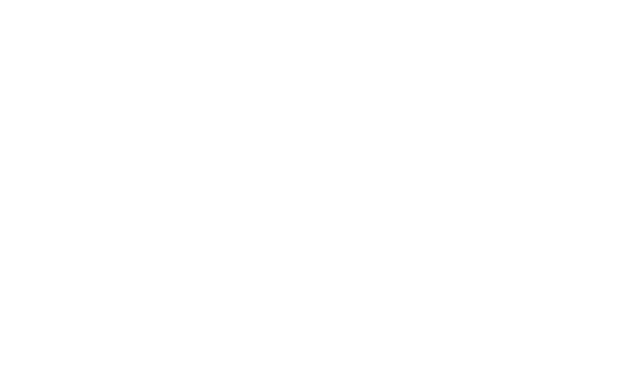
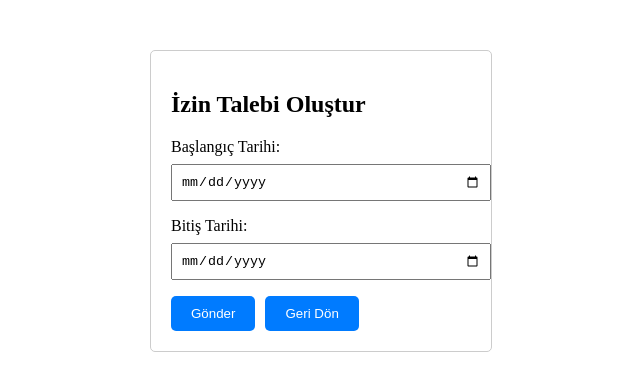
Before and after one commit to burakugras/EmployeeTrackUI, an Angular app: page /leave-request-create in a window 1280 px wide. Before the commit this address led to /. Shown: the top 390 px of the page, without its empty margins (319-959 px from the left). Built offline with nearby package versions, Linux system fonts and the light colour scheme.

Commit message:
update leave-request

```diff
--- a/src/app/app-routing.module.ts
+++ b/src/app/app-routing.module.ts
@@ -2,10 +2,12 @@
 import { RouterModule, Routes } from '@angular/router';
 import { LoginComponent } from './login/login.component';
 import { LeaveRequestComponent } from './leave-request/leave-request.component';
+import { LeaveRequestCreateComponent } from './leave-request-create/leave-request-create.component';
 
 const routes: Routes = [
   { path: 'login', component: LoginComponent },
   { path: 'leave-request', component: LeaveRequestComponent },
+  { path: 'leave-request-create', component: LeaveRequestCreateComponent },
   { path: '', redirectTo: '/login', pathMatch: 'full' }
 ];
 
--- a/src/app/app.module.ts
+++ b/src/app/app.module.ts
@@ -6,13 +6,15 @@
 import { AppRoutingModule } from './app-routing.module'; // Routing modülü
 import { AppComponent } from './app.component'; // Ana bileşen
 import { LoginComponent } from './login/login.component'; // Login bileşeni
-import { LeaveRequestComponent } from './leave-request/leave-request.component'; // Leave Request bileşeni
+import { LeaveRequestComponent } from './leave-request/leave-request.component';
+import { LeaveRequestCreateComponent } from './leave-request-create/leave-request-create.component'; // Leave Request bileşeni
 
 @NgModule({
   declarations: [
     AppComponent,
     LoginComponent,
-    LeaveRequestComponent // Leave Request bileşenini ekledik
+    LeaveRequestComponent,
+    LeaveRequestCreateComponent // Leave Request bileşenini ekledik
   ],
   imports: [
     BrowserModule,
--- /dev/null
+++ b/src/app/leave-request-create/leave-request-create.component.css
@@ -0,0 +1,33 @@
+.leave-request-create-container {
+    width: 300px;
+    margin: 50px auto;
+    padding: 20px;
+    border: 1px solid #ccc;
+    border-radius: 5px;
+  }
+  .leave-request-create-container label {
+    display: block;
+    margin-bottom: 8px;
+  }
+  .leave-request-create-container input {
+    width: 100%;
+    padding: 8px;
+    margin-bottom: 16px;
+  }
+  button {
+    padding: 10px 20px;
+    margin-right: 10px;
+    background-color: #007bff;
+    color: white;
+    border: none;
+    border-radius: 5px;
+    cursor: pointer;
+  }
+  button:hover {
+    background-color: #0056b3;
+  }
+  .success-message {
+    margin-top: 20px;
+    color: green;
+    font-weight: bold;
+  }
--- /dev/null
+++ b/src/app/leave-request-create/leave-request-create.component.html
@@ -0,0 +1,18 @@
+<div class="leave-request-create-container">
+    <h2>İzin Talebi Oluştur</h2>
+    <form (ngSubmit)="onSubmit()">
+      <div>
+        <label for="startDate">Başlangıç Tarihi:</label>
+        <input type="date" id="startDate" [(ngModel)]="startDate" name="startDate" required />
+      </div>
+      <div>
+        <label for="endDate">Bitiş Tarihi:</label>
+        <input type="date" id="endDate" [(ngModel)]="endDate" name="endDate" required />
+      </div>
+      <button type="submit">Gönder</button>
+      <button type="button" (click)="goBack()">Geri Dön</button>
+    </form>
+    <div *ngIf="successMessage" class="success-message">
+      {{ successMessage }}
+    </div>
+  </div>
--- /dev/null
+++ b/src/app/leave-request-create/leave-request-create.component.ts
@@ -0,0 +1,38 @@
+import { Component } from '@angular/core';
+import { LeaveRequestService } from '../leave-request.service';
+import { Router } from '@angular/router';
+
+@Component({
+  selector: 'app-leave-request-create',
+  templateUrl: './leave-request-create.component.html',
+  styleUrls: ['./leave-request-create.component.css']
+})
+export class LeaveRequestCreateComponent {
+  startDate: string = '';
+  endDate: string = '';
+  successMessage: string | null = null;
+
+  constructor(private leaveRequestService: LeaveRequestService, private router: Router) {}
+
+  onSubmit(): void {
+    const leaveRequest = {
+      startDate: this.startDate,
+      endDate: this.endDate
+    };
+
+    this.leaveRequestService.createLeaveRequest(leaveRequest).subscribe({
+      next: () => {
+        this.successMessage = 'İzin talebi başarılı bir şekilde oluşturuldu.';
+        setTimeout(() => this.router.navigate(['/leave-request']), 2000);
+      },
+      error: (err) => {
+        alert('İzin talebi oluşturulamadı. Lütfen tekrar deneyin.');
+        console.error(err);
+      }
+    });
+  }
+
+  goBack(): void {
+    this.router.navigate(['/leave-request']);
+  }
+}
--- a/src/app/leave-request.service.ts
+++ b/src/app/leave-request.service.ts
@@ -24,4 +24,11 @@
     });
     return this.http.get(`${this.baseUrl}/api/LeaveRequest`, { headers });
   }
+
+  createLeaveRequest(request: { startDate: string; endDate: string }): Observable<any> {
+    const headers = new HttpHeaders({
+      Authorization: `Bearer ${localStorage.getItem('token')}`
+    });
+    return this.http.post(`${this.baseUrl}/api/LeaveRequest`, request, { headers });
+  }
 }
--- a/src/app/leave-request/leave-request.component.ts
+++ b/src/app/leave-request/leave-request.component.ts
@@ -8,17 +8,22 @@
   styleUrls: ['./leave-request.component.css']
 })
 export class LeaveRequestComponent implements OnInit {
-  userName: string = 'Kullanıcı Adı'; // Bu bilgi JWT Token'dan alınabilir.
+  userName: string = '';
   leaveRequests: any[] = [];
 
   constructor(private leaveRequestService: LeaveRequestService, private router: Router) {}
 
   ngOnInit(): void {
-    this.getLeaveRequests();
+    const employeeId = this.getEmployeeIdFromToken();
+    if (employeeId) {
+      this.getLeaveRequests(employeeId);
+    } else {
+      console.error('Token\'dan kullanıcı ID\'si alınamadı.');
+    }
   }
 
-  getLeaveRequests(): void {
-    this.leaveRequestService.getEmployeeRequests('current-user-id').subscribe({
+  getLeaveRequests(employeeId: string): void {
+    this.leaveRequestService.getEmployeeRequests(employeeId).subscribe({
       next: (data) => {
         this.leaveRequests = data;
       },
@@ -26,6 +31,20 @@
         console.error('Hata:', err);
       }
     });
+  }
+
+  getEmployeeIdFromToken(): string | null {
+    const token = localStorage.getItem('token');
+    if (!token) return null;
+
+    try {
+      const payload = JSON.parse(atob(token.split('.')[1]));
+      this.userName = `${payload.FirstName} ${payload.LastName}`;
+      return payload.employeeId || null;
+    } catch (e) {
+      console.error('Token çözümleme hatası:', e);
+      return null;
+    }
   }
 
   createLeaveRequest(): void {
```
Also changed, not shown: 1 other file (tests, documents, lock files or other folders).
